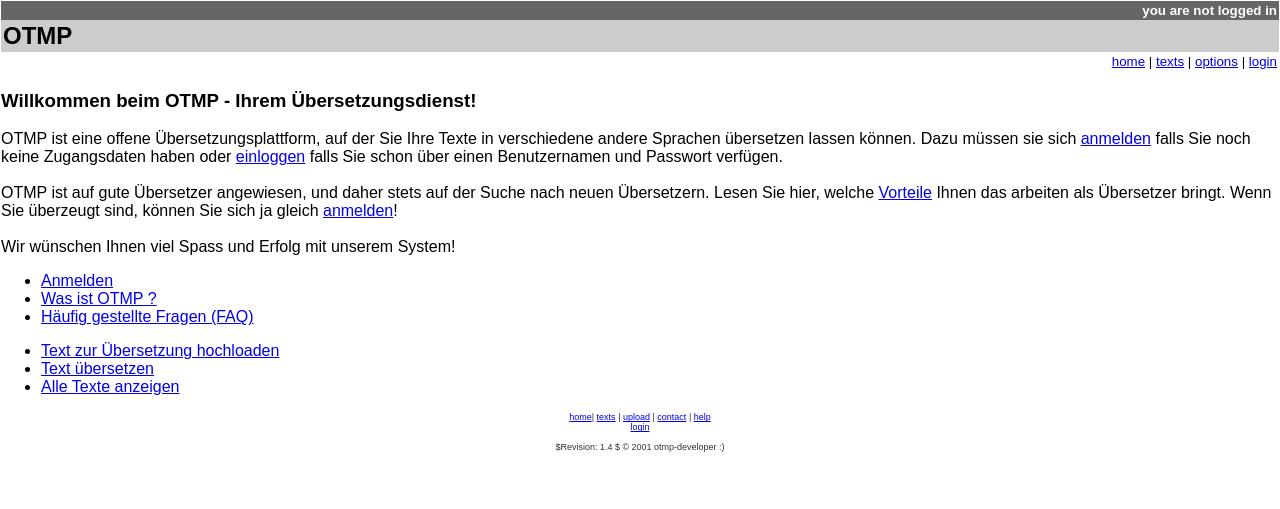
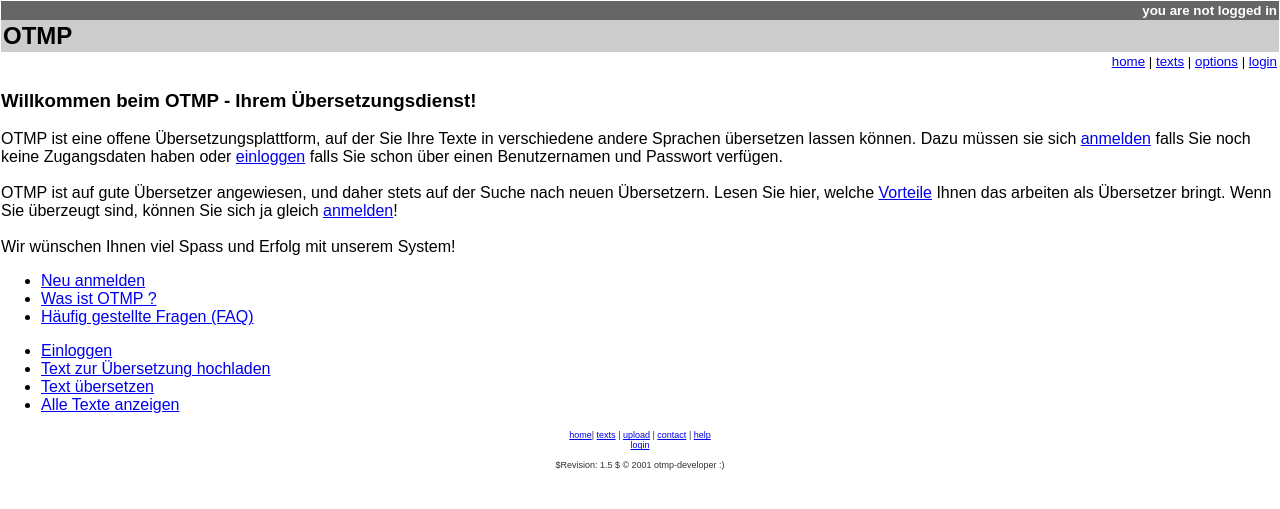
Before and after one commit to BackupTheBerlios/otmp, a PHP site: page /main.php in a window 1280 px wide. Shown: the top 509 px of the page. Run offline with PHP 8.4, Linux system fonts and the light colour scheme.

Commit message:
Links von Anmelden und Einloggen richtig gesetzt

```diff
--- a/prototyp/main.php
+++ b/prototyp/main.php
@@ -1,7 +1,7 @@
 <? /*
     * $Source: /home/xubuntu/berlios_backup/github/tmp-cvs/otmp/Repository/prototyp/main.php,v $
-    * $Revision: 1.4 $
-    * $Id: main.php,v 1.4 2001/11/14 20:24:52 hifix Exp $
+    * $Revision: 1.5 $
+    * $Id: main.php,v 1.5 2001/11/20 12:35:32 alexgn Exp $
     */
 ?>
 <html>
@@ -34,7 +34,7 @@
 <font color="#000000"> OTMP ist eine offene &Uuml;bersetzungsplattform, auf der
 Sie Ihre Texte in verschiedene andere Sprachen &uuml;bersetzen lassen k&ouml;nnen.
 Dazu m&uuml;ssen sie sich <a href="user/signup.php">anmelden</a> falls Sie noch
-keine Zugangsdaten haben oder <a href="/www/prototyp/user/login.php">einloggen</a>
+keine Zugangsdaten haben oder <a href="user/login.php">einloggen</a>
 falls Sie schon &uuml;ber einen Benutzernamen und Passwort verf&uuml;gen.<br>
 <br>
 OTMP ist auf gute &Uuml;bersetzer angewiesen, und daher stets auf der Suche nach
@@ -44,12 +44,13 @@ Sie sich ja gleich <a href="user/signup.php">anmelden</a>!<br>
 <br>
 Wir w&uuml;nschen Ihnen viel Spass und Erfolg mit unserem System!</font>
 <ul>
-  <li><a href="user/login.php">Anmelden</a></li>
+  <li><a href="user/signup.php">Neu anmelden</a></li>
   <li><a href="doc/what.html">Was ist OTMP ?</a></li>
   <li><a href="doc/faq.html">H&auml;ufig gestellte Fragen (FAQ)</a></li>
 </ul>
 <ul>
-  <li><a href="upload.php">Text zur &Uuml;bersetzung hochloaden </a></li>
+  <li><a href="user/login.php">Einloggen</a></li>
+  <li><a href="upload.php">Text zur &Uuml;bersetzung hochladen </a></li>
   <li><a href="show.php?list=open">Text &uuml;bersetzen</a></li>
   <li><a href="show.php?list=all"> Alle Texte anzeigen</a> </li>
 </ul>
@@ -57,6 +58,6 @@ Wir w&uuml;nschen Ihnen viel Spass und Erfolg mit unserem System!</font>
   | <a href="upload.php">upload</a> | <a href="contact.php">contact</a> | <a href="help.php">help</a><br>
   <a href="user/login.php">login</a><br>
   <br>
-  $Revision: 1.4 $ &copy; 2001 otmp-developer :)</p>
+  $Revision: 1.5 $ &copy; 2001 otmp-developer :)</p>
 </body>
 </html>
```
